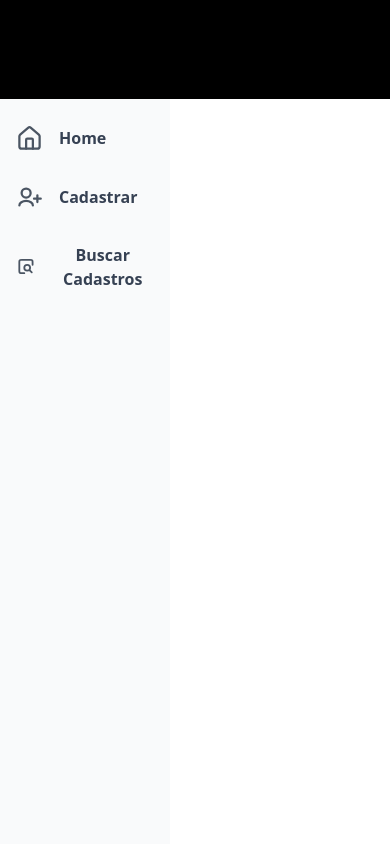
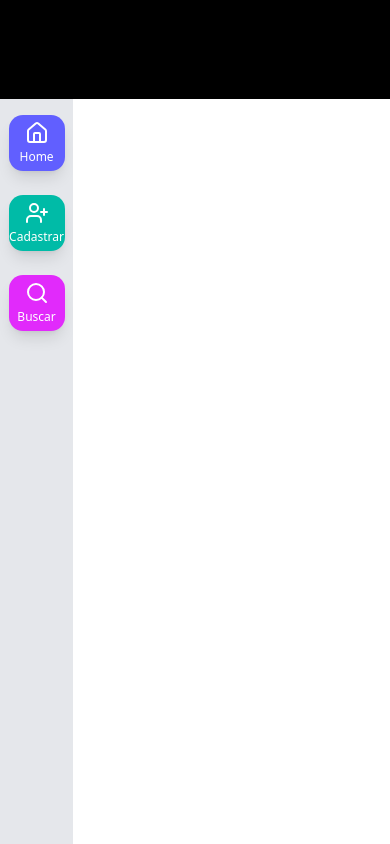
Before and after one commit to Carlosdaniel286/Gravel, a SvelteKit app in the folder front_end/: page /virtual/painel in a window 390 px wide. Built offline with nearby package versions, Linux system fonts and the light colour scheme.

Commit message:
feat(form, sidebar): adicionar categoria de CNH, melhorar layout e otimizar código
- Adiciona campo de seleção de categoria de CNH no formulário
- Melhora o layout e responsividade do sidebar
- Aplica pequenas otimizações de desempenho e legibilidade do código

```diff
--- a/front_end/src/components/AccessRequestForm.svelte
+++ b/front_end/src/components/AccessRequestForm.svelte
@@ -75,8 +75,7 @@
     <!-- Nome Completo -->
     <Input
       mask={/^[A-Za-z ]+$/}
-
-      class={cn(` col-start-1 lg:col-span-3`)}
+      class={cn(`col-start-1 lg:col-span-3`)}
       height={HEIGHT}
       error={fieldErrors.name.error}
       message={fieldErrors.name.message}
@@ -121,7 +120,7 @@
     <Input
       height={HEIGHT}
       mask="000.000.000-00"
-      class={cn(`lg:col-span-2 lg:col-start-1`)}
+      class={cn(`lg:col-span-2 lg:col-start-1 sm:row-start-3 sm:col-start-2 md:row-auto md:col-auto`)}
       placeholder="Digite o CPF"
       label="CPF completo"
       bind:value={register.cpf}
@@ -188,6 +187,24 @@
 
     {#if register.accessMode === 'veículo'}
       <!-- CNH -->
+        <Select
+        height={HEIGHT}
+        class='sm:col-start-2 sm:row-start-7  md:mt-7 lg:col-start-1 lg:row-start-auto lg:mt-0 lg:col-span-2'
+        label=''
+        title='categoria da cnh'
+        options={[
+          "A",
+          "B",
+          "C",
+          "D",
+          "E",
+          "AB",
+          "AC",
+          "AD",
+          "AE"
+         ]}
+
+       />
       <Input
         height={HEIGHT}
         class='col-start-1 md:row-start-5  md:col-start-2 lg:col-start-3'
--- a/front_end/src/components/AutoComplete.svelte
+++ b/front_end/src/components/AutoComplete.svelte
@@ -7,8 +7,6 @@
   import {  onMount } from 'svelte';
   import FieldMessage from './FieldMessage.svelte';
   import type { Snippet } from "svelte";
-
-
 
   type AutoCompleteProps<Item> = {
     options?: Item[] | string[];
@@ -205,6 +203,7 @@
 
       {#if multiple && hasSelectedItems}
         <button
+         type='button'
           class="cursor-pointer text-gray-500 hover:text-blue-600 transition-colors"
           onclick={() => { toggleEyes = !toggleEyes, openOverlay=!openOverlay }}
         >
@@ -213,6 +212,7 @@
       {/if}
 
       <button
+      type='button'
         class="cursor-pointer text-gray-500 hover:text-red-600 transition-colors"
         onclick={() => {
           onClear?.();
@@ -250,6 +250,7 @@
           {#each filteredOptions as item, i (i)}
           <li class="flex justify-center items-center" style="max-width:{width}px">
             <button
+            type='button'
               class="uppercase flex gap-3 px-4 py-2 w-full text-left cursor-pointer hover:bg-blue-100 active:bg-blue-200 rounded-lg break-words whitespace-normal font-semibold transition-colors"
               onclick={() => {
                 multiple ? toggleSelection(item) : setSearchAndValue(item);
--- a/front_end/src/components/RootOverlay.svelte
+++ b/front_end/src/components/RootOverlay.svelte
@@ -83,7 +83,8 @@
   show={overlay.overlayStore('textArea')}
 >
   <TextArea
-   class='md:w-[650px] w-screen'
+   class='md:w-[850px] md:h-[70vh]  w-screen'
+   heightAuto={false}
    bind:observation={registerManager.register.observation}
    onconfirm={()=>{
     overlay.overlayManager('textArea',false)
--- a/front_end/src/components/Sidebar.svelte
+++ b/front_end/src/components/Sidebar.svelte
@@ -1,32 +1,45 @@
-<script>
-  import Home from "$lib/icons/Home.svelte";
+<script lang="ts">
+  import { House, UserPlus, Search,type Icon as IconType} from "lucide-svelte";
   import SidebarList from "./SidebarList.svelte";
-  import CreatUser from "$lib/icons/CreatUser.svelte";
-  import SearchUser from "$lib/icons/SearchUser.svelte";
-    import { getOverlayContext } from "$lib/context/overlayContext.svelte";
-    const overlay =getOverlayContext()
+  import { getOverlayContext } from "$lib/context/overlayContext.svelte";
+  const overlay = getOverlayContext();
 
+  type MenuItem = {
+    bg: string;
+    description: string;
+    icon: typeof IconType;
+    onclick?:()=>void
+  };
+
+  const menuItems: MenuItem[] = [
+    {
+      description:'Home',
+      bg:'bg-indigo-500',
+      icon: House
+    },
+    {
+      description:"Cadastrar",
+      bg:'bg-teal-500',
+      icon: UserPlus,
+      onclick:() => overlay.overlayManager('form', true)
+    },
+    {
+      description:"Buscar",
+      bg:'bg-fuchsia-500',
+      icon: Search
+    },
+  ];
 </script>
-<aside class="bg-gray-50 w-[300px] h-full">
-  <nav aria-label="Menu principal" class="h-full">
-    <ul class="flex flex-col gap-3 h-full pt-4">
-        <SidebarList
-         description='home'
-         Icon={Home}
-        />
-         <SidebarList
-         onClick={(()=>{
-           overlay.overlayManager('form',true)
 
-         })}
-         description='Cadastrar'
-         Icon={CreatUser}
-        />
-         <SidebarList
-         description='Buscar cadastros'
-         Icon={SearchUser}
-        />
+<aside class="bg-gray-200 w-[90px] h-full flex flex-col items-center py-4 gap-6 shadow-lg">
 
-    </ul>
-  </nav>
+{#each menuItems as item}
+  {@const Icon = item.icon}
+   <SidebarList
+    description={item.description}
+    Icon={Icon as any }
+    class={item.bg}
+    onClick={item.onclick}
+  />
+{/each}
 </aside>
--- a/front_end/src/components/SidebarList.svelte
+++ b/front_end/src/components/SidebarList.svelte
@@ -1,21 +1,24 @@
 <script lang="ts">
-  import type { Component } from "svelte";
+    import { cn } from "$lib/utils";
+   import type {   Component, Snippet } from "svelte";
+
+
 
   interface ItemProps {
-    Icon: Component;
+    Icon?:Component
     description?: string;
-    onClick?: () => void; // callback opcional
+    class?: string; // cor de fundo do círculo
+    onClick?: () => void;
+    children?:Snippet
   }
 
-
-  let { Icon, description = "",onClick }: ItemProps = $props();
+  let { Icon, description = "", class:bgColor = "bg-gray-400", onClick }: ItemProps = $props();
 </script>
 
 <button
- onclick={onClick}
-class="cursor-pointer flex px-4 py-2.5 items-center gap-4 capitalize font-semibold hover:bg-gray-200 text-md">
-
-    <Icon />
-
-  <span class="text-gray-700 font-semibold">{description}</span>
+  onclick={onClick}
+  class={cn("flex flex-col items-center justify-center w-14 h-14 rounded-xl shadow-lg hover:scale-105 transition-transform duration-200",bgColor)}
+ >
+  <Icon  class="w-6 h-6  text-white"/>
+  <span class="text-xs text-white mt-1">{description}</span>
 </button>
--- a/front_end/src/components/TextArea.svelte
+++ b/front_end/src/components/TextArea.svelte
@@ -9,6 +9,7 @@
     maxLength?: number;
     onconfirm?:()=>void
     oncancel?:()=>void
+    heightAuto?:boolean
     }
 
     let {
@@ -16,7 +17,8 @@
     class:style,
     maxLength=500,
     onconfirm,
-    oncancel
+    oncancel,
+    heightAuto=true
   }:TextAreaProps =$props()
 
 
@@ -25,9 +27,9 @@
 
 
     function autoResize() {
-        if (textareaEl) {
+        if (textareaEl && heightAuto) {
             textareaEl.style.height = "auto"; // reseta altura
-            textareaEl.style.height = textareaEl.scrollHeight + "px"; // ajusta conforme conteúdo
+           textareaEl.style.height = textareaEl.scrollHeight + "px"; // ajusta conforme conteúdo
         }
     }
 
```
